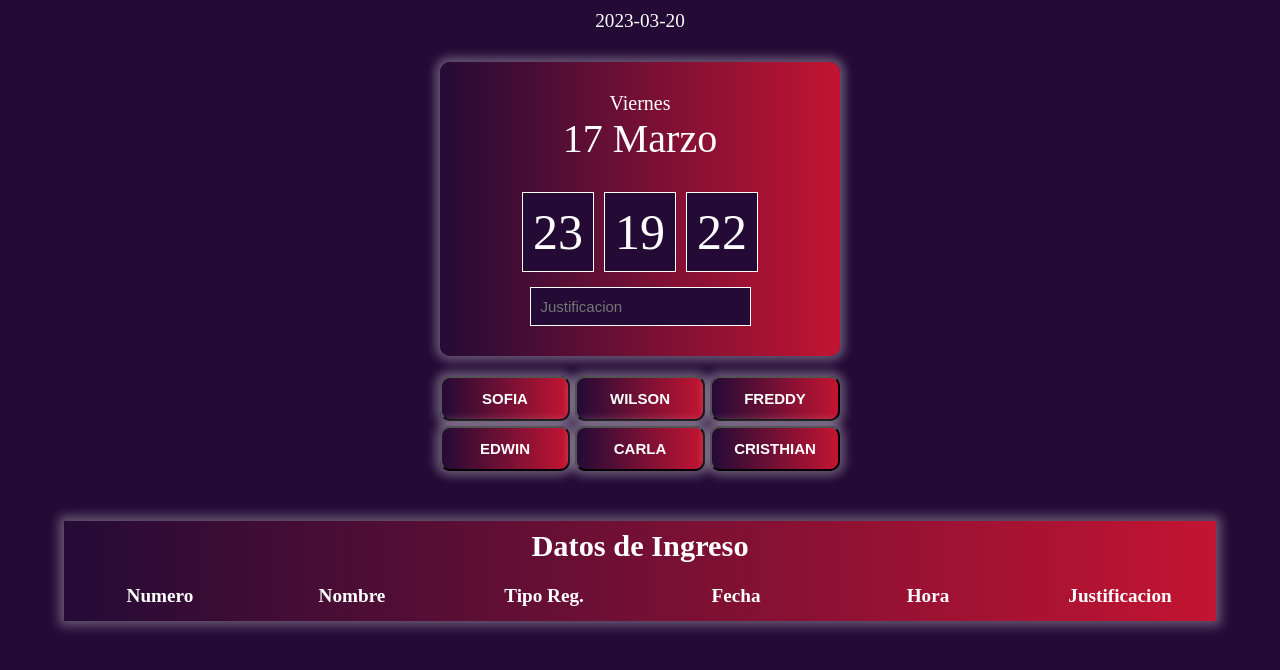
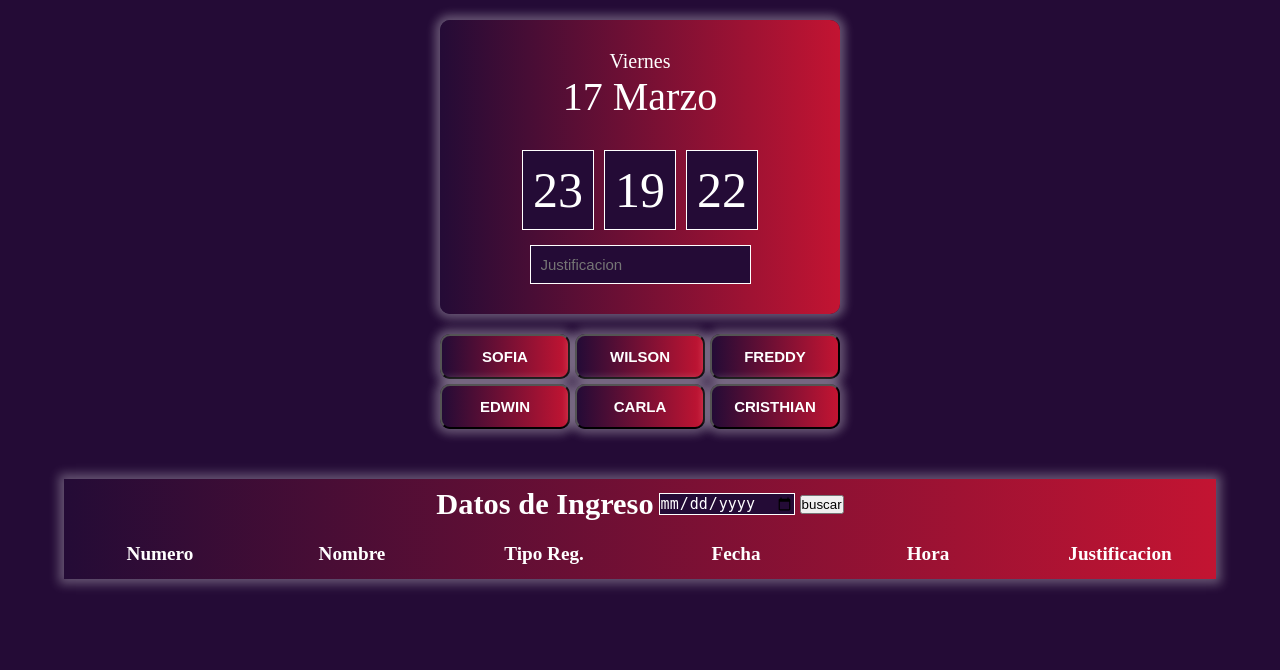
Before and after one commit to Cristhian-Paucara/reloj, a PHP site: page / in a window 1280 px wide. Shown: the top 670 px of the page. Run offline with PHP 8.4, Linux system fonts and the light colour scheme; data comes from the database, SQL or seed files in the repository; both versions use the stored data as it was after the commit; data that the repository does not hold is empty; some libraries are stand-ins or nearby versions.

Commit message:
fin validar hora, se debe terminar filtro fecha

```diff
--- a/index.php
+++ b/index.php
@@ -35,9 +35,12 @@
                 <input type="submit" name="carla" id="carla" value="CARLA">
                 <input type="submit" name="cristhian" id="cristhian" value="CRISTHIAN">
         </div>
-    </form>
-    <dvi class="tabla">
-        <div class="tb-title">Datos de Ingreso</div>
+
+        <div class="tabla">
+            <div class="tb-title">Datos de Ingreso
+                <input type="date" name="filtro" id="filtrofecha">
+                <input type="submit" name='b_fecha' value="buscar">
+            </div>
             <div class="tb-header">Numero</div>
             <div class="tb-header">Nombre</div>
             <div class="tb-header">Tipo Reg.</div>
@@ -56,10 +59,15 @@
             <div class="tb-item"><?php echo $row["nombre"];?></div>
             <div class="tb-item"><?php echo $row["tipo"];?></div>
             <div class="tb-item"><?php echo $row["fecha"];?></div>
-        <div class="tb-item"><?php echo $row["hora"];?></div>
+            <?php if($row["hora"]>strtotime("08:00:00")){?>
+                    <div class="tb-item" id="hora"><?php echo $row["hora"];?></div><?php
+                }else{?>
+                    <div class="tb-item" ><?php echo $row["hora"];?></div><?php
+                };?>
             <div class="tb-item"><?php echo $row["justificativo"];?></div>
             <?php }?>
-    </dvi>
+        </div>
+    </form>
     <div id="popup" style="display: none;">
             <h1>MENSAJE</h1>
         </div>
--- a/reloj.php
+++ b/reloj.php
@@ -4,7 +4,13 @@
     $hora_actual = date("H:i:s",time());
     $fecha_actual = date("Y-m-d");
     $justificacion = $_POST["justifi"];
-    echo '<div class="tb-item" style="color: white;">'.$fecha_actual.'</div>';
+    $filtroFecha = $_POST["filtro"];
+
+    if($_POST["b_fecha"]){
+        echo '<script language="javascript">console.log('.$filtroFecha.');</script>';
+    };
+
+
     if(isset($_POST["cristhian"])){
         $insert = "insert into registros (id,tipo,fecha,justificativo,afavor,hora) values (582427,'ENTRADA', DATE('now'), '$justificacion', 0, '$hora_actual')";
         $db->exec($insert);//insertar datos a base de datos
--- a/style.css
+++ b/style.css
@@ -173,7 +173,6 @@ body{
     grid-column-start: 1;
     grid-column-end: 7;
     background: linear-gradient(to right,#240b36,#c31432);
-    /* background: #853cb9; */
     display: flex;
     align-items: center;
     justify-content: center;
@@ -193,3 +192,18 @@ body{
     padding: 10px;
     font-size: 1.2em;
 }
+.tabla #hora{
+    border-radius: 10px;
+    border-style: solid;
+    border-color:  rgba(156, 31, 194, 0.3);
+    border-width: 4px;
+    color: gold;
+}
+.tabla .tb-title #filtrofecha{
+    margin-left: 10px;
+    color: #ffffff;
+    font-size: 15px;
+    background-color: #240b36;
+    margin: 0px 5px;
+    border: 1px solid #ffffff;
+}
```
Also changed, not shown: usuarios.db. Lines whose indentation alone changed are shown as unchanged.
